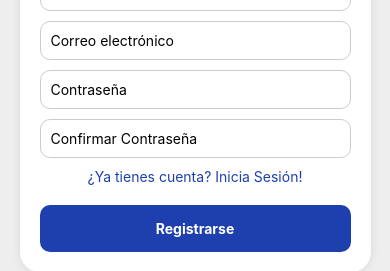
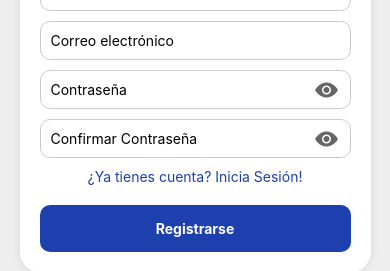
Before and after one commit to AnetteeYunuen/QroClima, a React Native app: screen /Register in a window 390 px wide. Shown: the part 354-625 px from the top of the page. Built offline with nearby package versions, Linux system fonts and the light colour scheme.

Commit message:
Add: Funciones graficas

```diff
--- a/package.json
+++ b/package.json
@@ -12,6 +12,7 @@
   },
   "dependencies": {
     "@expo/metro-runtime": "~5.0.4",
+    "@expo/vector-icons": "^14.1.0",
     "@react-navigation/native": "^7.1.14",
     "@react-navigation/native-stack": "^7.3.21",
     "bcryptjs": "^3.0.2",
--- a/screens/LoginScreen.js
+++ b/screens/LoginScreen.js
@@ -2,11 +2,15 @@ import { set } from 'mongoose';
 import React, { useState } from 'react';
 import { View, Text, TextInput, TouchableOpacity, Image, StyleSheet, Alert } from 'react-native';
 import { API_ENDPOINTS } from '../config';
+// Importamos los íconos necesarios
+import { Ionicons } from '@expo/vector-icons';
 
 export default function LoginScreen({ navigation }) {
   const [correo, setCorreo] = useState('');
   const [password, setPassword] = useState('');
   const [errors, setErrors] = useState({});
+  // Nuevo estado para controlar la visibilidad de la contraseña
+  const [showPassword, setShowPassword] = useState(false);
 
   // Función para validar el formulario
   const validateForm = () => {
@@ -88,13 +92,25 @@ export default function LoginScreen({ navigation }) {
         />
         {errors.correo && <Text style={styles.errorText}>{errors.correo}</Text>}
 
-        <TextInput
-          style={[styles.input, errors.password && styles.inputError]}
-          placeholder="Contraseña"
-          value={password}
-          onChangeText={setPassword}
-          secureTextEntry
-        />
+        <View style={styles.passwordContainer}>
+          <TextInput
+            style={[styles.passwordInput, errors.password && styles.inputError]}
+            placeholder="Contraseña"
+            value={password}
+            onChangeText={setPassword}
+            secureTextEntry={!showPassword}
+          />
+          <TouchableOpacity
+            style={styles.passwordVisibilityBtn}
+            onPress={() => setShowPassword(!showPassword)}
+          >
+            <Ionicons
+              name={showPassword ? 'eye-off' : 'eye'}
+              size={24}
+              color="#666"
+            />
+          </TouchableOpacity>
+        </View>
         {errors.password && <Text style={styles.errorText}>{errors.password}</Text>}
 
         <TouchableOpacity onPress={() => navigation.navigate('Register')}>
@@ -166,4 +182,23 @@ const styles = StyleSheet.create({
     color: '#1E40AF',
     textAlign: 'center',
   },
+  passwordContainer: {
+    flexDirection: 'row',
+    alignItems: 'center',
+    position: 'relative',
+    marginTop: 10,
+  },
+  passwordInput: {
+    flex: 1,
+    borderWidth: 1,
+    borderColor: '#ccc',
+    borderRadius: 10,
+    padding: 10,
+  },
+  passwordVisibilityBtn: {
+    position: 'absolute',
+    right: 12,
+    height: '100%',
+    justifyContent: 'center',
+  },
 });
--- a/screens/RegisterScreen.js
+++ b/screens/RegisterScreen.js
@@ -2,6 +2,8 @@
 import React, { useState, useEffect } from 'react';
 import { View, Text, TextInput, TouchableOpacity, Image, StyleSheet, Alert } from 'react-native';
 import { API_ENDPOINTS } from '../config';
+// Importamos los íconos necesarios
+import { Ionicons } from '@expo/vector-icons';
 
 export default function RegisterScreen({ navigation }) {
   const [usuario, setUsuario] = useState('');
@@ -10,6 +12,9 @@ export default function RegisterScreen({ navigation }) {
   const [confirmPassword, setConfirmPassword] = useState('');
   const [passwordStrength, setPasswordStrength] = useState(0); // 0: débil, 1: media, 2: fuerte
   const [errors, setErrors] = useState({});
+  // Nuevos estados para controlar la visibilidad de las contraseñas
+  const [showPassword, setShowPassword] = useState(false);
+  const [showConfirmPassword, setShowConfirmPassword] = useState(false);
 
   // Evaluar la fortaleza de la contraseña cuando cambia
   useEffect(() => {
@@ -155,13 +160,25 @@ export default function RegisterScreen({ navigation }) {
         />
         {errors.email && <Text style={styles.errorText}>{errors.email}</Text>}
 
+        <View style={styles.passwordContainer}>
           <TextInput
-          style={[styles.input, errors.password && styles.inputError]}
+            style={[styles.passwordInput, errors.password && styles.inputError]}
             placeholder="Contraseña"
             value={password}
             onChangeText={setPassword}
-          secureTextEntry
+            secureTextEntry={!showPassword}
           />
+          <TouchableOpacity
+            style={styles.passwordVisibilityBtn}
+            onPress={() => setShowPassword(!showPassword)}
+          >
+            <Ionicons
+              name={showPassword ? 'eye-off' : 'eye'}
+              size={24}
+              color="#666"
+            />
+          </TouchableOpacity>
+        </View>
         {errors.password && <Text style={styles.errorText}>{errors.password}</Text>}
 
         {password.length > 0 && (
@@ -180,13 +197,25 @@ export default function RegisterScreen({ navigation }) {
           </View>
         )}
 
+        <View style={styles.passwordContainer}>
           <TextInput
-          style={[styles.input, errors.confirmPassword && styles.inputError]}
+            style={[styles.passwordInput, errors.confirmPassword && styles.inputError]}
             placeholder="Confirmar Contraseña"
             value={confirmPassword}
             onChangeText={setConfirmPassword}
-          secureTextEntry
+            secureTextEntry={!showConfirmPassword}
           />
+          <TouchableOpacity
+            style={styles.passwordVisibilityBtn}
+            onPress={() => setShowConfirmPassword(!showConfirmPassword)}
+          >
+            <Ionicons
+              name={showConfirmPassword ? 'eye-off' : 'eye'}
+              size={24}
+              color="#666"
+            />
+          </TouchableOpacity>
+        </View>
         {errors.confirmPassword && <Text style={styles.errorText}>{errors.confirmPassword}</Text>}
 
         <TouchableOpacity onPress={() => navigation.navigate('Login')}>
@@ -276,4 +305,23 @@ const styles = StyleSheet.create({
     color: '#1E40AF',
     textAlign: 'center',
   },
+  passwordContainer: {
+    flexDirection: 'row',
+    alignItems: 'center',
+    position: 'relative',
+    marginTop: 10,
+  },
+  passwordInput: {
+    flex: 1,
+    borderWidth: 1,
+    borderColor: '#ccc',
+    borderRadius: 10,
+    padding: 10,
+  },
+  passwordVisibilityBtn: {
+    position: 'absolute',
+    right: 12,
+    height: '100%',
+    justifyContent: 'center',
+  },
 });
```
Also changed, not shown: 1 other file (tests, documents, lock files or other folders). Lines whose indentation alone changed are shown as unchanged.
